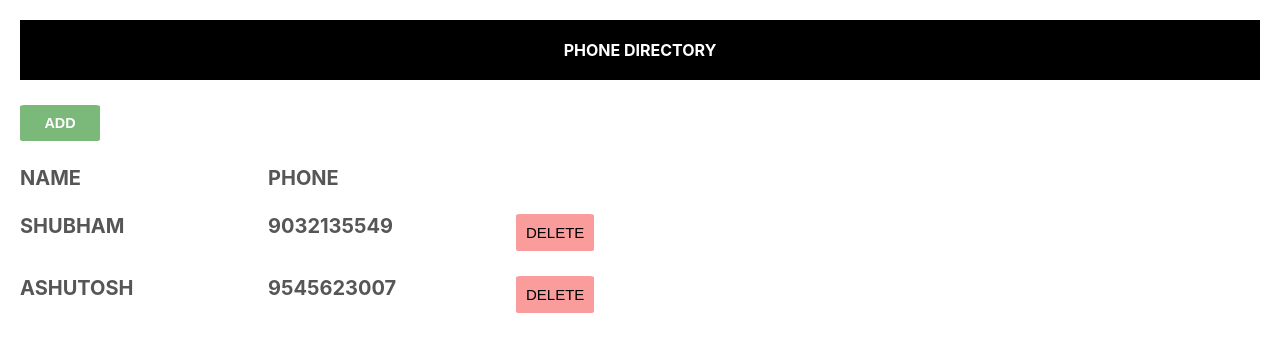
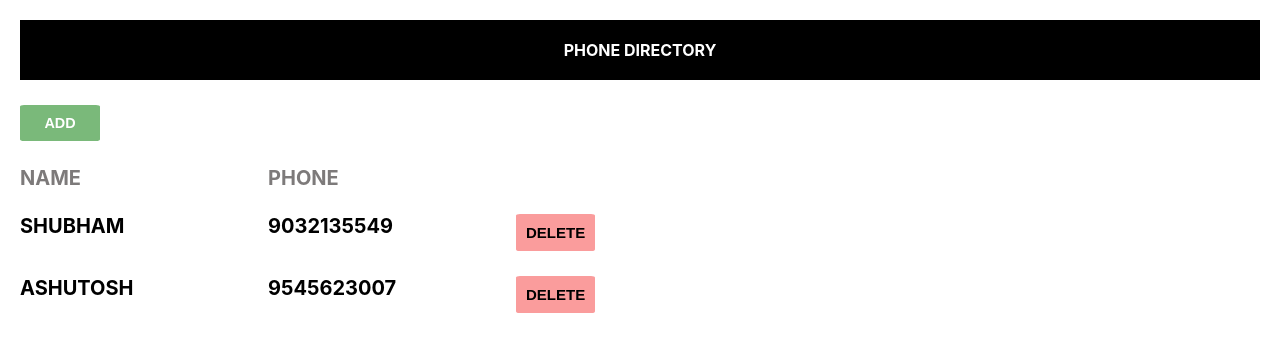
Before and after one commit to patilshubham2001/Phone-Directory, a React (Create React App) app: page / in a window 1280 px wide. Shown: the top 352 px of the page. Built offline with nearby package versions, Linux system fonts and the light colour scheme.

Commit message:
update css

```diff
--- a/src/App.css
+++ b/src/App.css
@@ -24,8 +24,8 @@
 .flex-container{
     display: flex;
     font-size: 20px;
-    font-weight: bold;
-    color: #575656;
+    font-weight: 700;
+    color: #7d7a7a;
     text-transform: uppercase;
     margin-top: 2%;
 }
@@ -34,11 +34,16 @@
    width: 20%;
 }
 
+.element{
+    color: black;
+}
+
 .btn-delete-contact{
     font-size: 15px;
-    font-weight: 500;
+    font-weight: 700;
     padding: 10px;
     background: #fa9c9c;
+    color: #000;
     text-transform: uppercase;
     border: none;
     cursor: pointer;
--- a/src/App.js
+++ b/src/App.js
@@ -8,19 +8,19 @@ class App extends Component {
 
     let subscriber = [
       {
-        id:1,
+        id: 1,
         name: "Shubham",
         phone: "9032135549"
       },
       {
-        id:2,
+        id: 2,
         name: "Ashutosh",
         phone: "9545623007"
       }
     ];
     return (
       // JSX Code written below
-      <div  className='component-body-container'>
+      <div className='component-body-container'>
         <Header />
         <button className='custom-btn add-btn'> Add </button>
         <div className='flex-container'>
@@ -29,14 +29,11 @@ class App extends Component {
         </div>
 
         {
-          subscriber.map(sub =>{
+          subscriber.map(sub => {
             return <div key={sub.id} className='flex-container'>
-              <span className="item-heading">{sub.name}</span><br />
-              <span className="item-heading">{sub.phone}</span>
-
+              <span className="item-heading element">{sub.name}</span><br />
+              <span className="item-heading element">{sub.phone}</span>
               <button className='btn-delete-contact'>Delete</button>
-
-
             </div>
           })
         }
```
